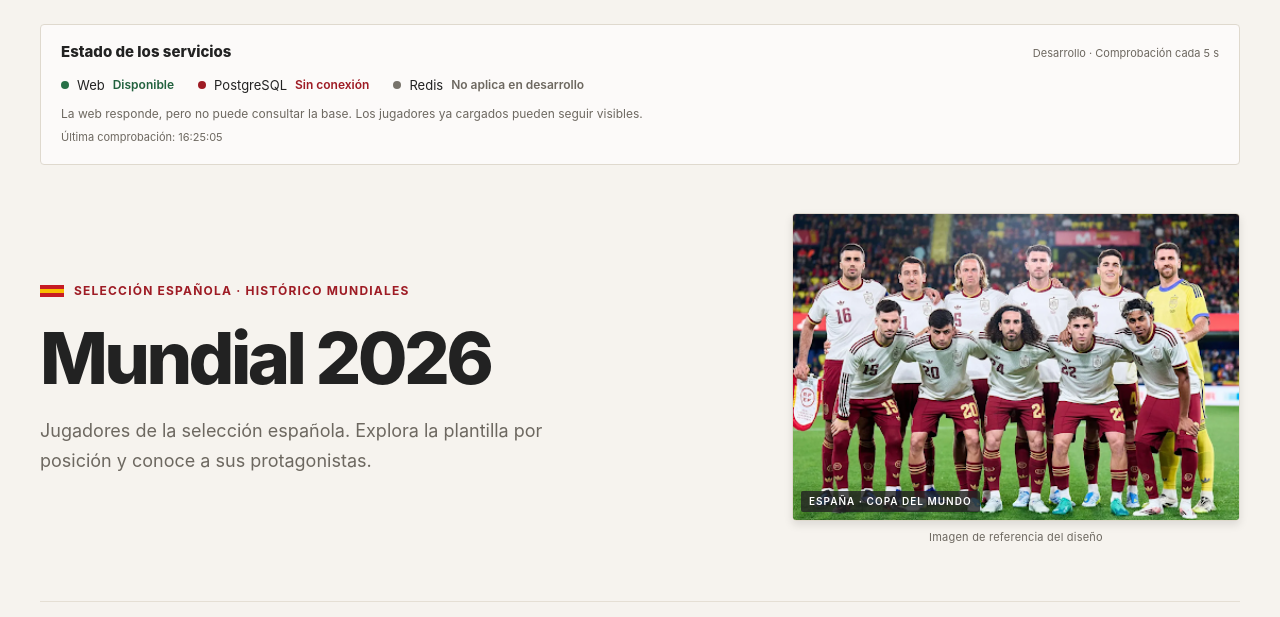
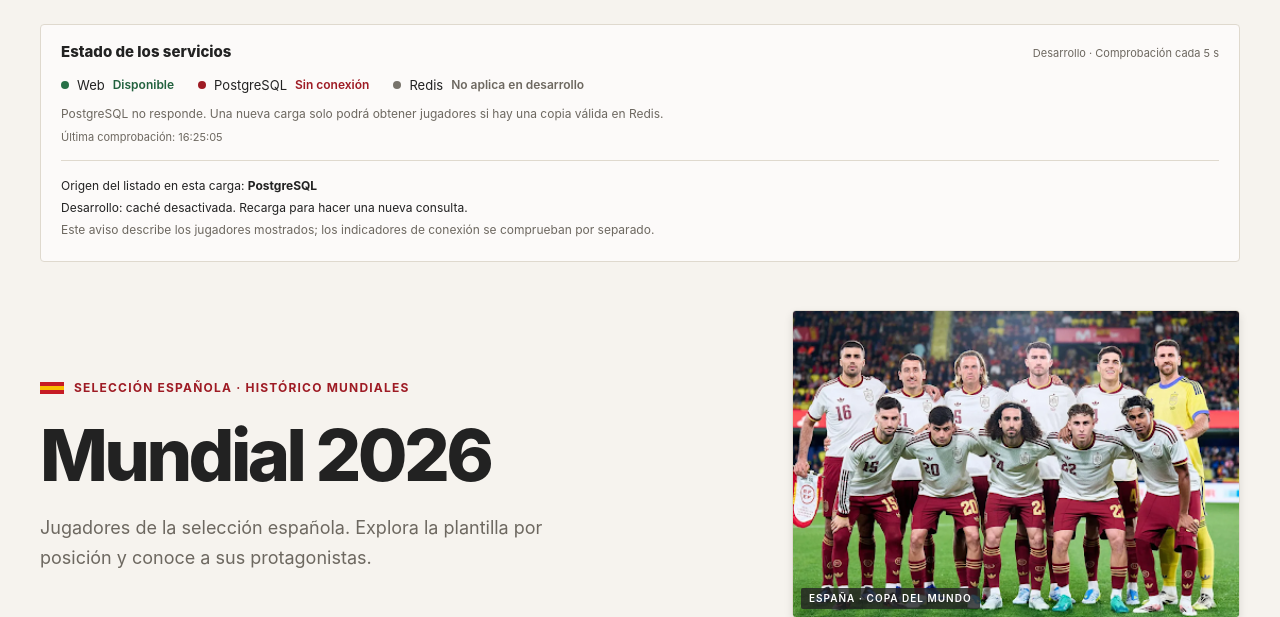
Before and after one commit to creyg11/practica1-docker, a Flask app: page /jugadores in a window 1280 px wide. Shown: the part 81-698 px from the top of the page. Run offline with Flask 3, Linux system fonts and the light colour scheme; data that the repository does not hold is empty; some libraries are stand-ins or nearby versions.

Commit message:
feat: show player data source and cache lifetime

```diff
--- a/app/static/css/style.css
+++ b/app/static/css/style.css
@@ -196,3 +196,6 @@ h2 { margin-top: 4px; font-size: 36px; font-weight: 800; line-height: 1.2; lette
 [data-state="neutral"] strong { color: var(--muted); }
 .status-message { font-size: 12px; color: var(--muted); }
 .status-updated { margin-top: 6px; min-height: 1.5em; }
+.data-source { margin-top: 14px; padding-top: 12px; border-top: 1px solid var(--line); }
+.data-source p { margin: 4px 0; font-size: 12px; }
+.data-source p:last-child { color: var(--muted); }
--- a/app/static/js/estado.js
+++ b/app/static/js/estado.js
@@ -43,9 +43,9 @@ if (statusPanel) {
                 cacheStatus === 'not_applicable' ? 'No aplica en desarrollo'
                     : cacheStatus === 'connected' ? 'Conectado' : 'Sin conexión');
             if (!dbConnected) {
-                setMessage('La web responde, pero no puede consultar la base. Los jugadores ya cargados pueden seguir visibles.');
+                setMessage('PostgreSQL no responde. Una nueva carga solo podrá obtener jugadores si hay una copia válida en Redis.');
             } else if (cacheStatus === 'disconnected') {
-                setMessage('La web y PostgreSQL responden, pero Redis no está disponible. El listado sigue consultándose en PostgreSQL.');
+                setMessage('Redis no responde. Las nuevas cargas consultarán PostgreSQL directamente.');
             } else {
                 setMessage('Servicios disponibles. Recarga la página para actualizar el listado.');
             }
--- a/app/templates/jugadores.html
+++ b/app/templates/jugadores.html
@@ -44,6 +44,13 @@
                 <p class="status-message" id="status-message">Activa JavaScript para comprobar las conexiones automáticamente.</p>
             </div>
             <p class="status-updated" id="status-updated"></p>
+            {% if not error %}
+                <div class="data-source" aria-label="Origen del listado">
+                    <p>Origen del listado en esta carga: <strong>{{ origen }}</strong></p>
+                    <p>{{ detalle_cache }} Recarga para hacer una nueva consulta.</p>
+                    <p>Este aviso describe los jugadores mostrados; los indicadores de conexión se comprueban por separado.</p>
+                </div>
+            {% endif %}
         </section>
         <section class="hero" aria-labelledby="page-title">
             <div class="hero-copy">
```
